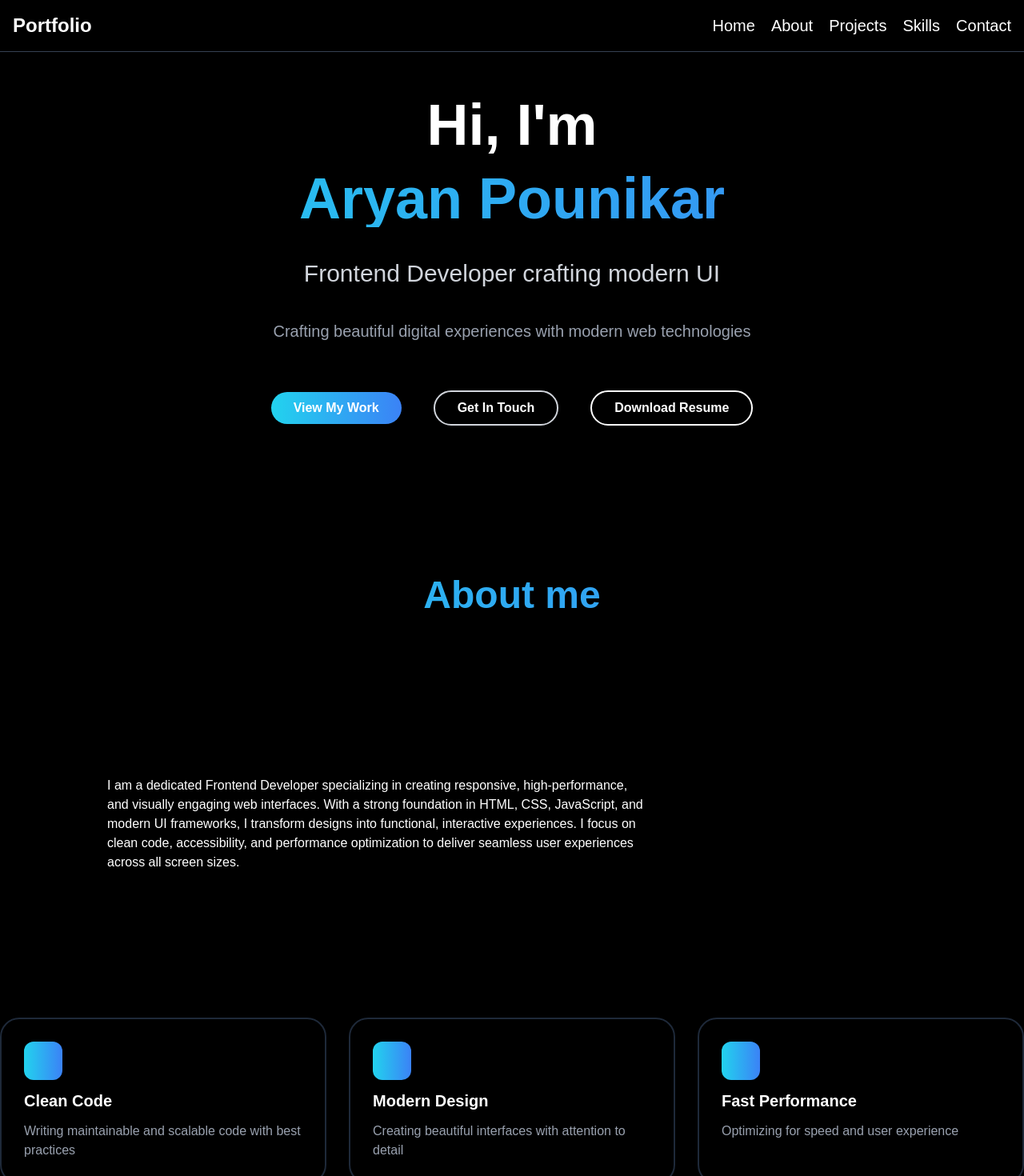
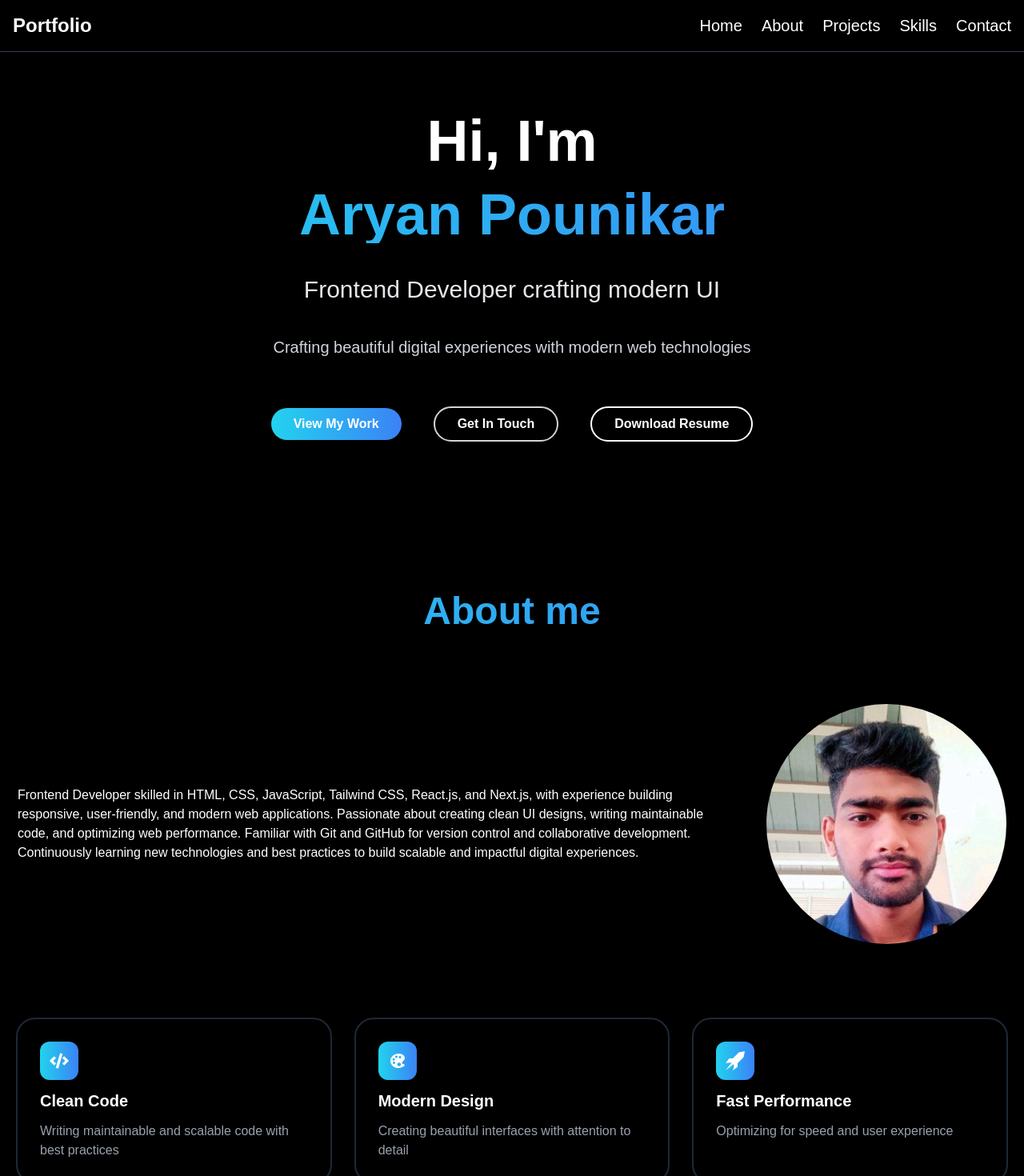
Before and after one commit to aryan-frontend/aryanpounikar-portfolio, a Next.js app: page / in a window 1280 px wide. Shown: the top 1470 px of the page at 80% size. Built offline with nearby package versions, Linux system fonts and the light colour scheme.

Commit message:
fix: navbar homesection and aboutsection

```diff
--- a/src/components/layout/Header.jsx
+++ b/src/components/layout/Header.jsx
@@ -11,7 +11,7 @@ export default function Header() {
     <header className='flex items-center justify-between bg-black text-white p-4 border-b border-gray-700 fixed top-0 w-full'>
         <Link href={"/"} className='text-2xl font-bold'>Portfolio</Link>
         <Navbar isOpen={isOpen} setIsOpen={setIsOpen}/>
-        <button className='text-xl block lg:hidden' onClick={()=> setIsOpen(!isOpen)}>
+        <button className='text-2xl block lg:hidden' onClick={()=> setIsOpen(!isOpen)}>
           {
             isOpen ? <RxCross1/> :  <IoMenu/>
           }
--- a/src/components/layout/Navbar.jsx
+++ b/src/components/layout/Navbar.jsx
@@ -3,7 +3,7 @@ import React from 'react'
 
 export default function Navbar({isOpen, setIsOpen}) {
   return (
-    <nav className={`flex flex-col lg:flex-row gap-5 fixed top-16 ${isOpen ? 'left-0' : '-left-full' }  lg:static text-xl bg-red-600 lg:bg-transparent w-full lg:w-auto p-5 lg:p-0 duration-300 md:duration-0`}>
+    <nav className={`flex flex-col lg:flex-row gap-6  fixed top-16 ${isOpen ? 'left-0' : '-left-full' }  lg:static text-xl bg-gray-800 h-full lg:h-auto  lg:bg-transparent w-full lg:w-auto p-5 lg:p-0 duration-300 md:duration-0`}>
         <Link href={"/"}>Home</Link>
         <Link href={"/about"}>About</Link>
         <Link href={"/projects"}>Projects</Link>
--- a/src/components/sections/AboutSection.jsx
+++ b/src/components/sections/AboutSection.jsx
@@ -1,35 +1,35 @@
 import React from 'react'
+import Image from "next/image";
+import profilePhoto from "../../assets/images/profile_photo.jpg"
+import { FaCode } from 'react-icons/fa';
+import { IoIosColorPalette } from 'react-icons/io';
+import { ImRocket } from 'react-icons/im';
 
 export default function AboutSection() {
     return (
-    <section id="about" className=" py-12 bg-black">
-                <h1 className="lg:text-5xl text-3xl text-center font-bold gradient-text py-5">
+        <section className=" py-12 bg-black">
+            <h1 className="lg:text-5xl text-3xl text-center font-bold gradient-text ">
                 About me
             </h1>
             <div className="text-white flex flex-col lg:flex-row items-center justify-center gap-10 p-5 mt-18">
 
-                    <article className="max-w-2xl text-center lg:text-left">
+                <article className="max-w-4xl text-center lg:text-left">
                     <p>
-                            I am a dedicated Frontend Developer specializing in creating responsive, high-performance,
-                            and visually engaging web interfaces. With a strong foundation in HTML, CSS, JavaScript,
-                            and modern UI frameworks, I transform designs into functional, interactive experiences.
-                            I focus on clean code, accessibility, and performance optimization to deliver seamless
-                            user experiences across all screen sizes.
+                        Frontend Developer skilled in HTML, CSS, JavaScript, Tailwind CSS, React.js, and Next.js, with experience building responsive, user-friendly, and modern web applications. Passionate about creating clean UI designs, writing maintainable code, and optimizing web performance. Familiar with Git and GitHub for version control and collaborative development. Continuously learning new technologies and best practices to build scalable and impactful digital experiences.
+
                     </p>
                 </article>
 
-                    <div className="w-75 h-75">
-                        {/* <img src="/asset/profile_photo.jpg" alt="profile"
-                            className="rounded-full w-full h-full object-cover"> */}
-                    </div>
+                <Image src={profilePhoto} alt='profilePhoto' className="w-75 h-75 rounded-full"  />
+
 
             </div>
-                <div className="grid lg:grid-cols-3 grid-cols-1 gap-7 mt-18">
+            <div className="grid lg:grid-cols-3 grid-cols-1 gap-7 mt-18 px-5">
                 <div
                     className="text-white border-2 border-gray-800 hover:border-blue-900 p-7 rounded-3xl hover:-translate-y-4 transition-transform duration-1000">
                     <div
-                            className="h-12 w-12 flex gradient-bg p-2 rounded-xl hover:rotate-360 transition-transform duration-500">
-                            {/* <img src="/asset/code.svg" alt="code" className="invert"> */}
+                        className="h-12 w-12 flex items-center justify-center gradient-bg p-2 rounded-xl hover:rotate-360 transition-transform duration-500">
+                            <FaCode className='text-2xl'/>
                     </div>
                     <h1 className="my-3 font-bold text-xl">Clean Code</h1>
                     <p className="text-gray-400">Writing maintainable and scalable code with best practices</p>
@@ -37,8 +37,8 @@ export default function AboutSection() {
                 <div
                     className="text-white border-2 border-gray-800 hover:border-blue-900 p-7 rounded-3xl hover:-translate-y-4 transition-transform duration-1000">
                     <div
-                            className="h-12 w-12 flex gradient-bg p-2 rounded-xl hover:rotate-360 transition-transform duration-500">
-                            {/* <img src="/asset/design.svg" alt="desigh" className="invert"> */}
+                        className="h-12 w-12 flex items-center justify-center gradient-bg p-2 rounded-xl hover:rotate-360 transition-transform duration-500">
+                            <IoIosColorPalette  className='text-2xl'/>
                     </div>
                     <h1 className="my-3 font-bold text-xl">Modern Design</h1>
                     <p className="text-gray-400">Creating beautiful interfaces with attention to detail</p>
@@ -46,8 +46,8 @@ export default function AboutSection() {
                 <div
                     className="text-white border-2 border-gray-800 hover:border-blue-900 p-7 rounded-3xl hover:-translate-y-4 transition-transform duration-1000">
                     <div
-                            className="h-12 w-12 flex gradient-bg p-2 rounded-xl hover:rotate-360 transition-transform duration-500">
-                            {/* <img src="/asset/bold.svg" alt="bold" className="invert"> */}
+                        className="h-12 w-12 flex items-center justify-center gradient-bg p-2 rounded-xl hover:rotate-360 transition-transform duration-500">
+                            <ImRocket className='text-2xl' />
                     </div>
                     <h1 className="my-3 font-bold text-xl">Fast Performance</h1>
                     <p className="text-gray-400">Optimizing for speed and user experience</p>
--- a/src/components/sections/HomeSection.jsx
+++ b/src/components/sections/HomeSection.jsx
@@ -1,27 +1,28 @@
+import Link from 'next/link'
 import React from 'react'
 
 export default function HomeSection() {
   return (
-    <section className="text-center py-15  bg-black px-5">
+    <section className="text-center py-20  bg-black px-5">
       <h1 className="lg:text-7xl text-5xl text-white font-bold mb-5 pt-15">Hi, I'm</h1>
       <h1 className="lg:text-7xl text-5xl font-bold gradient-text mb-10 gradient-text">
         Aryan Pounikar
       </h1>
-      <h2 className="text-gray-300 text-3xl mb-10">Frontend Developer crafting modern UI</h2>
-      <p className="text-gray-400 text-xl mb-5">Crafting beautiful digital experiences with modern web
+      <h2 className="text-gray-200 text-3xl mb-10">Frontend Developer crafting modern UI</h2>
+      <p className="text-gray-300 text-xl mb-5">Crafting beautiful digital experiences with modern web
         technologies</p>
       <div className="my-15 flex md:flex-row flex-col gap-10 items-center justify-center">
-        <a href="#projects"
+        <Link href={"/projects"}
           className="gradient-bg px-7 py-2 rounded-3xl text-white font-bold hover:shadow-lg hover:shadow-cyan-500/50 transition-transform duration-300 hover:scale-110 ">
           View My Work
-        </a>
-        <a href="#contact"
+        </Link>
+        <Link href={"/contact"}
           className="border-2 border-gray-300 px-7 py-2 text-white font-bold rounded-3xl hover:bg-gray-900 hover:scale-110 transition-transform duration-300">
           Get In Touch
-        </a>
-        <a href="/My_Resume.pdf" download target="_blank"
+        </Link>
+        <Link href="/My_Resume.pdf" download
           className="text-white font-bold border-2 px-7 py-2 rounded-3xl hover:scale-110 transition-transform duration-300">Download
-          Resume</a>
+          Resume</Link>
       </div>
     </section>
   )
```
Also changed, not shown: 1 other file (tests, documents, lock files or other folders). Lines whose indentation alone changed are shown as unchanged.
